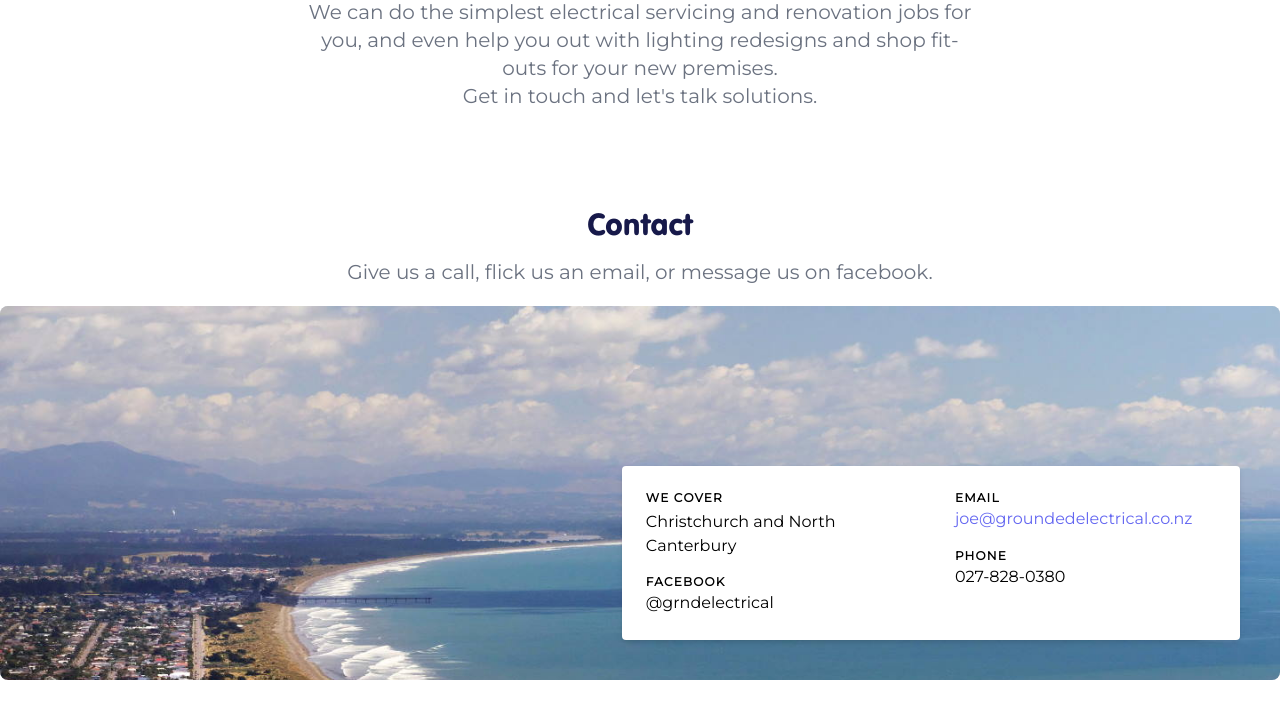
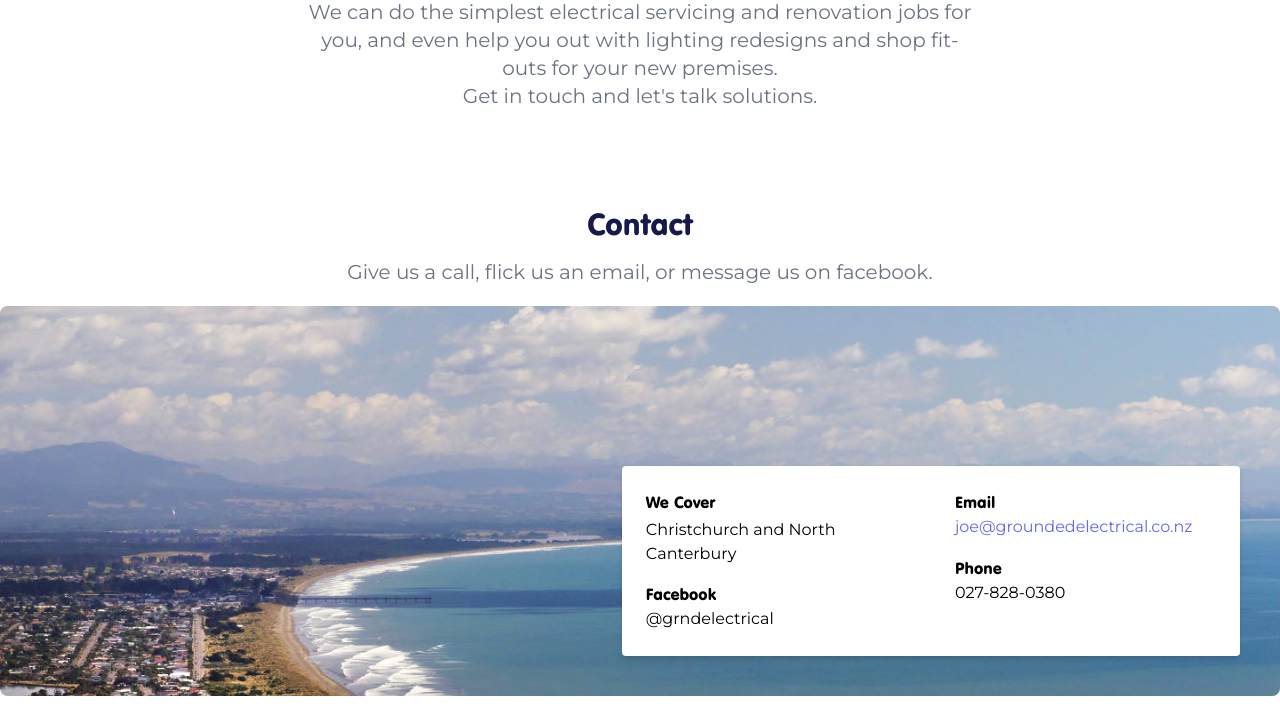
Before and after one commit to seanclifford/grounded-electrical-website, a website: page src/index.html in a window 1280 px wide. Shown: the part 1350-2072 px from the top of the page. Drawn offline with nearby package versions, Linux system fonts and the light colour scheme; files that its build step writes are made by us from their sources.

Commit message:
Tidy contact header styling

```diff
--- a/src/index.html
+++ b/src/index.html
@@ -210,15 +210,15 @@
       <img src="images/PegasusBay.jpg" class="absolute inset-0 object-cover md:w-full h-full md:h-max">
       <div class="bg-white relative flex flex-wrap py-6 rounded shadow-md">
         <div class="lg:w-1/2 px-6">
-          <h2 class="title-font font-semibold tracking-widest text-xs">WE COVER</h2>
+          <h2 class="font-vag-rounded text-s">We Cover</h2>
           <p class="mt-1">Christchurch and North Canterbury</p>
-          <h2 class="title-font font-semibold tracking-widest text-xs mt-4">FACEBOOK</h2>
+          <h2 class="font-vag-rounded text-s mt-4">Facebook</h2>
           <a class="leading-relaxed" href="https://www.facebook.com/grndelectrical">@grndelectrical</a>
         </div>
         <div class="lg:w-1/2 px-6 mt-4 lg:mt-0">
-          <h2 class="title-font font-semibold tracking-widest text-xs">EMAIL</h2>
+          <h2 class="font-vag-rounded text-s">Email</h2>
           <a class="text-indigo-500 leading-relaxed" href="mailto:joe@groundedelectrical.co.nz">joe@groundedelectrical.co.nz</a>
-          <h2 class="title-font font-semibold tracking-widest text-xs mt-4">PHONE</h2>
+          <h2 class="font-vag-rounded text-s mt-4">Phone</h2>
           <a class="leading-relaxed" href="tel:+64278280380">027-828-0380</a>
         </div>
       </div>
```
